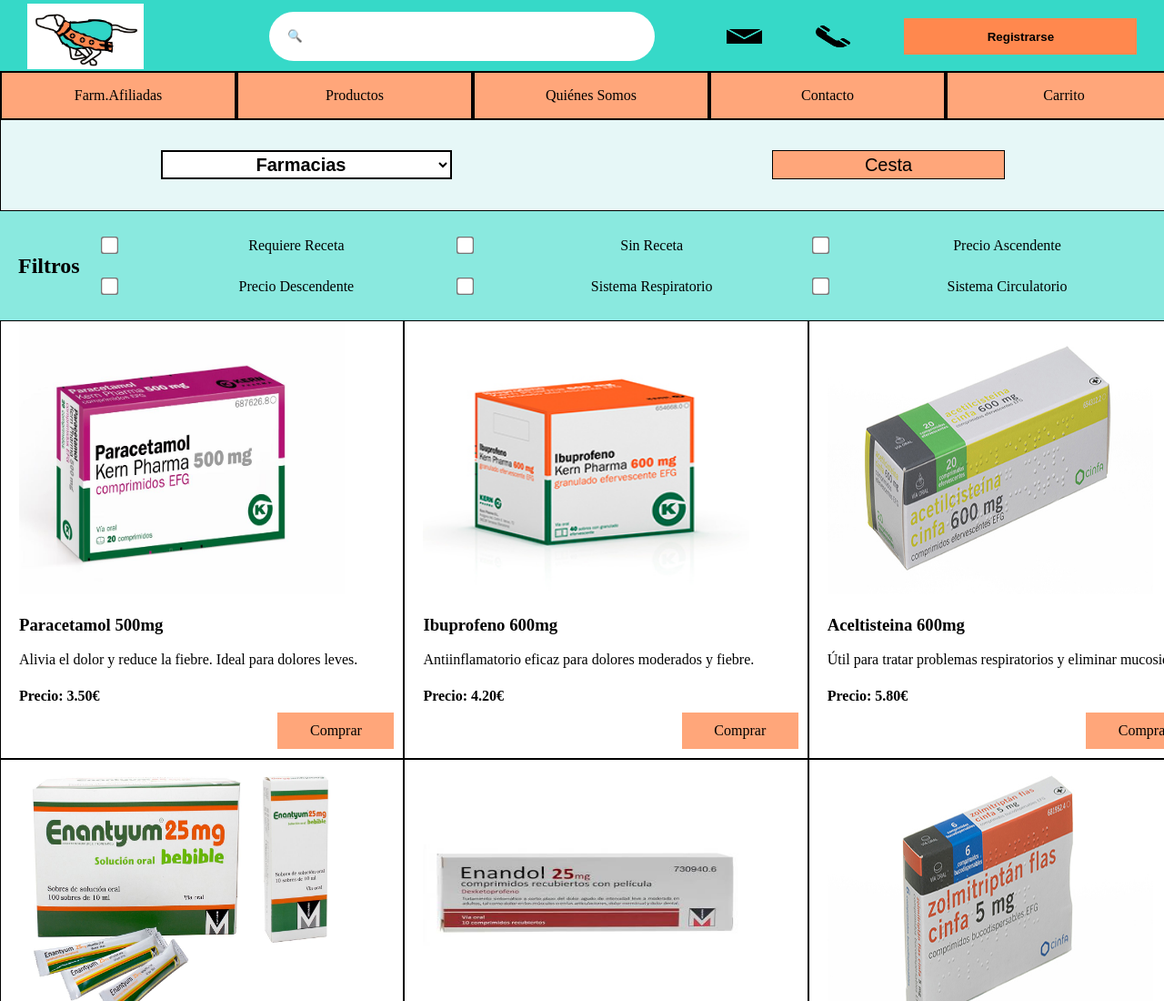
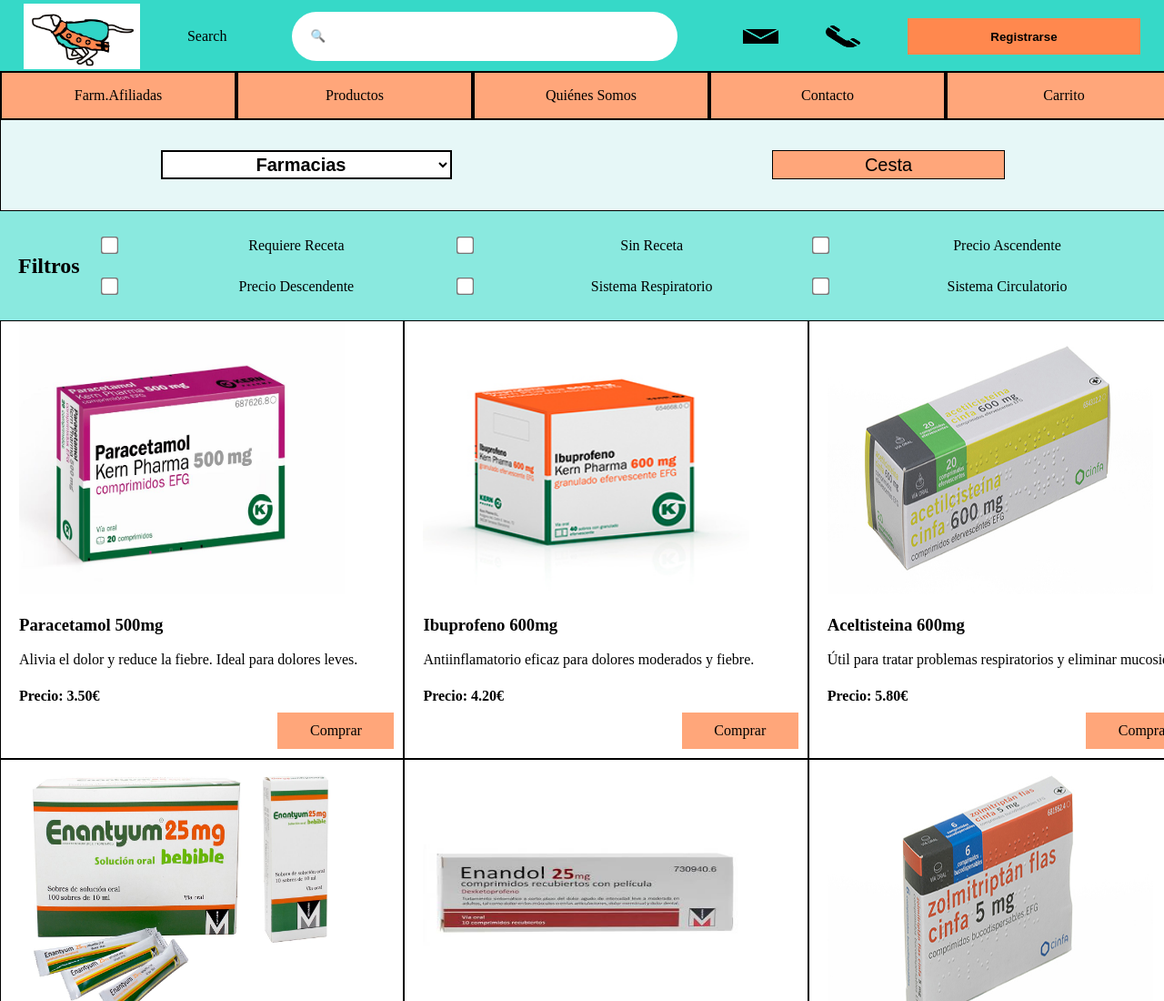
Before and after one commit to valfrio/FarmaDom, a plain HTML site: page listadoProductos.html in a window 1280 px wide. Shown: the top 1100 px of the page at 91% size. Drawn offline with Linux system fonts and the light colour scheme.

Commit message:
arregla 5

```diff
--- a/listadoProductos.html
+++ b/listadoProductos.html
@@ -20,7 +20,7 @@
         width="200"
         height="100"
       />
-      <label for="busqueda"> </label>
+      <label for="busqueda">Search</label>
       <input type="text" name="busqueda" id="busqueda" placeholder="🔍"/>
       <img
         src="assets/cabecera/email.png"
```
